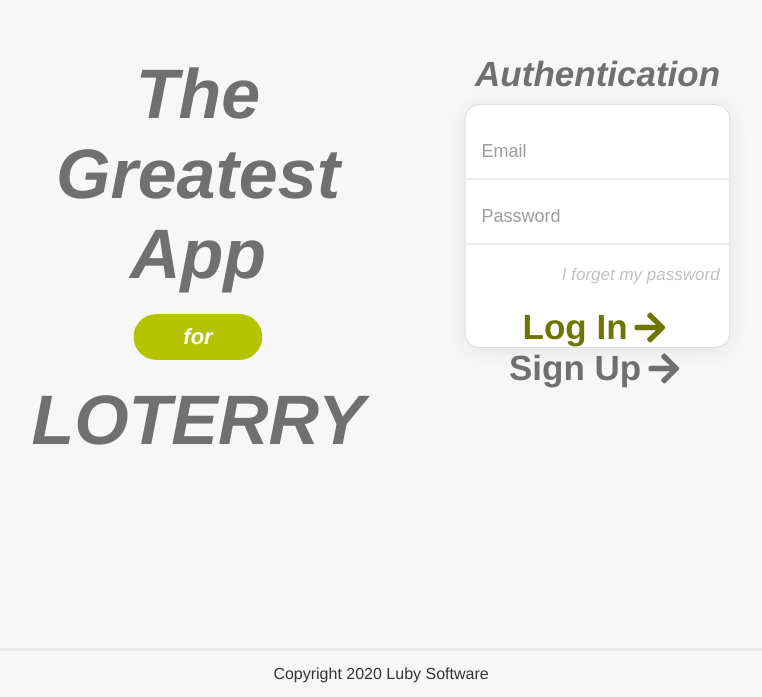
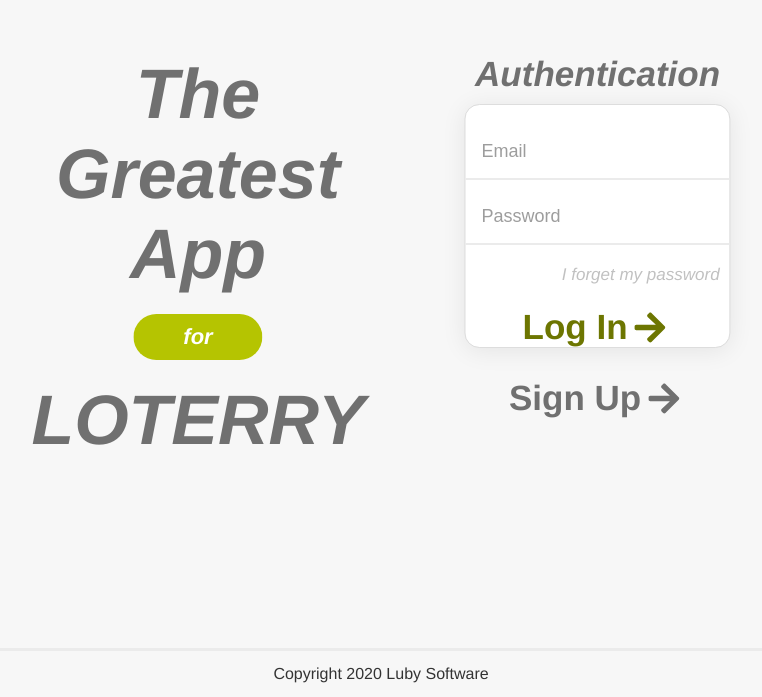
Before and after one commit to JVMR37/labluby.bet, a React (Create React App) app in the folder labluby.bet/: page /login in a window 1280 px wide. Shown: the part 103-800 px from the top of the page, without its empty margins (259-1021 px from the left). Built offline with nearby package versions, Linux system fonts and the light colour scheme.

Commit message:
Medida paliativa

```diff
--- a/labluby.bet/src/pages/Login.tsx
+++ b/labluby.bet/src/pages/Login.tsx
@@ -4,6 +4,11 @@ import { Row, Column, FlatButton, CenteredPageDiv } from "../GlobalStyles";
 import LoginCard from "../components/LoginCard";
 import { FaArrowRight } from "react-icons/fa";
 import { useHistory } from "react-router-dom";
+import styled from "styled-components";
+
+const DivButton = styled.div`
+  margin: 3rem 0rem;
+`;
 
 const Login: React.FC = (props) => {
   const history = useHistory();
@@ -21,9 +26,11 @@ const Login: React.FC = (props) => {
         <Column margin="0px 5rem">
           <TitlePageComponent title="Authentication" />
           <LoginCard />
-          <FlatButton isPrimary={false} onClick={handleSignoutButton}>
-            Sign Up <FaArrowRight />
-          </FlatButton>
+          <DivButton>
+            <FlatButton isPrimary={false} onClick={handleSignoutButton}>
+              Sign Up <FaArrowRight />
+            </FlatButton>
+          </DivButton>
         </Column>
       </Row>
     </CenteredPageDiv>
```
